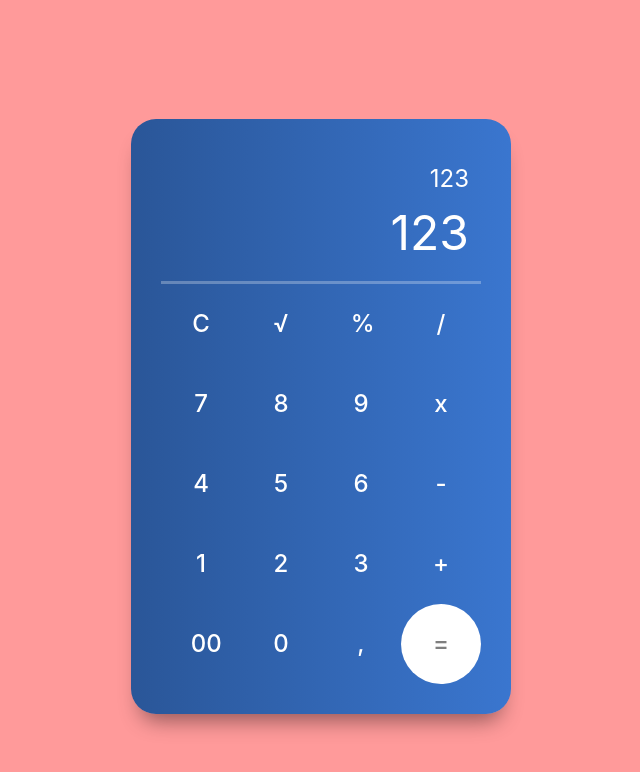
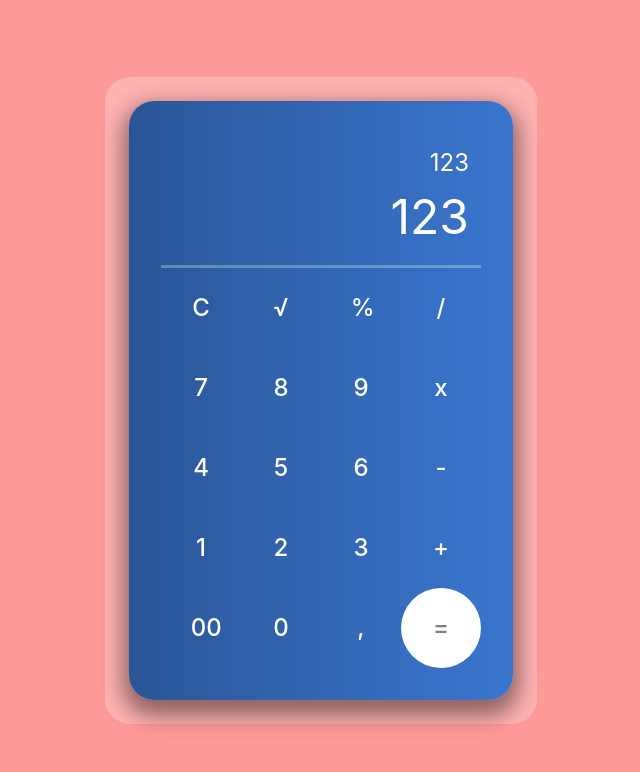
Before and after one commit to Ciratoku/calculator, a React (Vite) app: page / in a window 1280 px wide. Shown: the top 772 px of the page, without its empty margins (319-959 px from the left). Built offline with nearby package versions, Linux system fonts and the light colour scheme.

Commit message:
done: css

```diff
--- a/src/App.tsx
+++ b/src/App.tsx
@@ -24,7 +24,11 @@ function App() {
     "0",
     ",",
   ];
+  const handleInput = (e: Event) => {
+    //
+  };
   return (
+    <div className="wrapper">
       <div className="calc-grid">
         <div className="output">
           <div className="statement">123</div>
@@ -37,6 +41,7 @@ function App() {
           =
         </button>
       </div>
+    </div>
   );
 }
 
--- a/src/style.css
+++ b/src/style.css
@@ -4,13 +4,18 @@
   box-sizing: border-box;
 }
 
+.wrapper {
+  background-color: rgba(255, 187, 187, 0.721);
+  padding: 1.5em;
+  border-radius: 25px;
+}
+
 .calc-grid {
-  box-shadow: 0px 16px 21px -10px rgba(0, 0, 0, 0.44);
-  padding: 30px;
+  box-shadow: 0px 10px 21px 6px rgba(0, 0, 0, 0.44);
+  padding: 2em;
   border-radius: 25px;
   background: linear-gradient(to right, #2a5698, #3a76cf);
   display: grid;
-  margin-top: 2rem;
   grid-template-columns: repeat(4, 5rem);
   grid-template-rows: minmax(7rem, auto) repeat(4, 5rem);
 }
```
Lines whose indentation alone changed are shown as unchanged.
